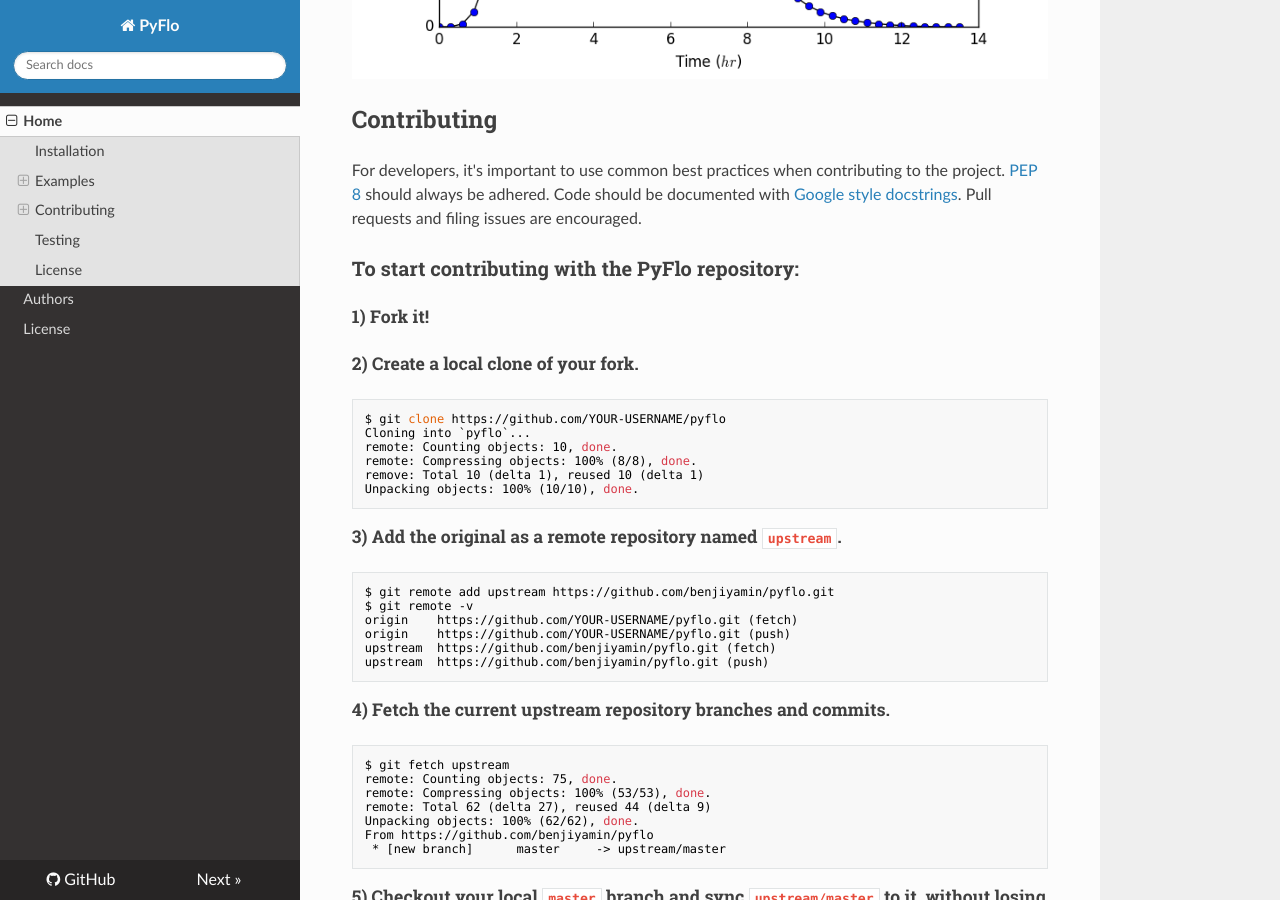
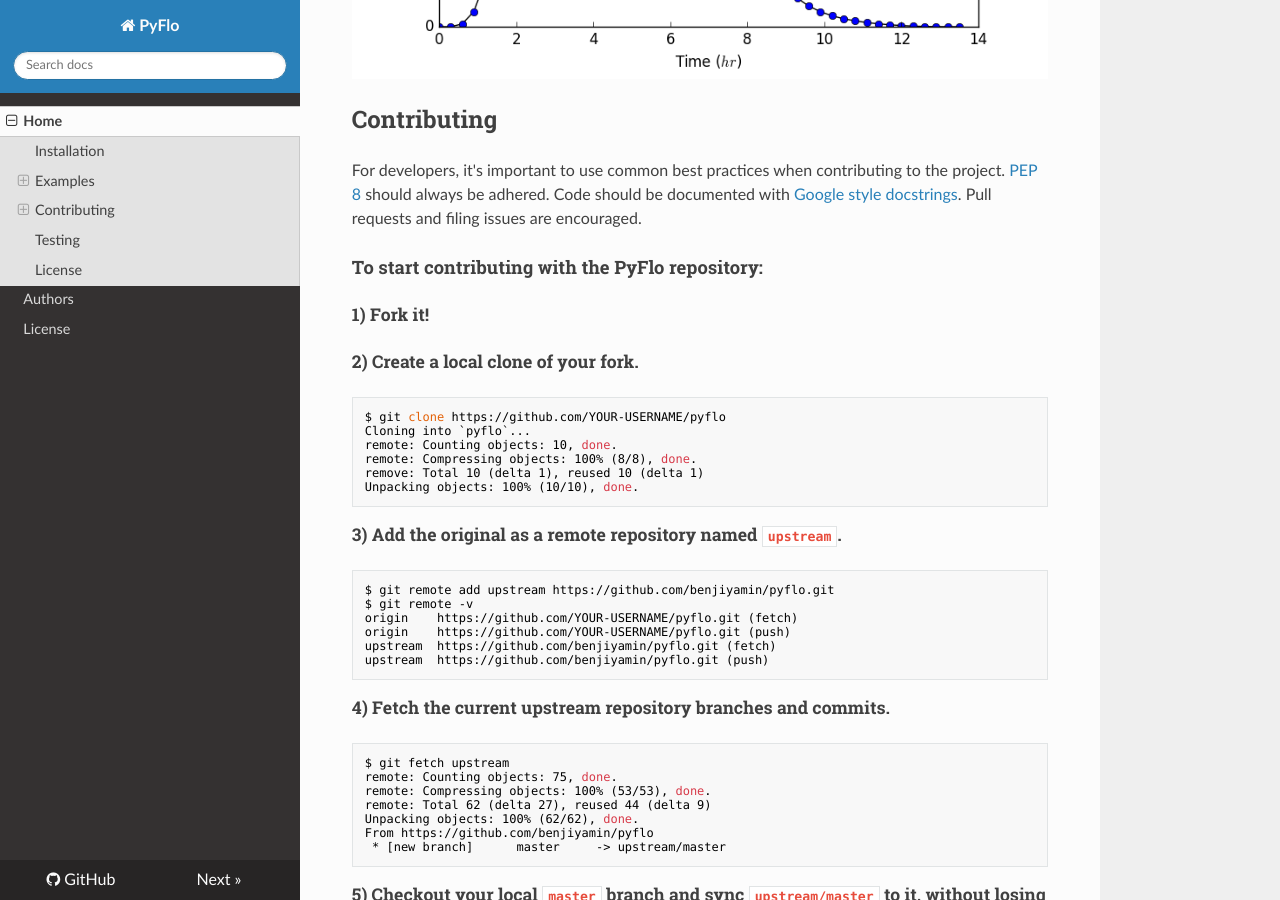
Before and after one commit to benjiyamin/pyflo, an MkDocs documentation site: the page built from docs/index.md, in a window 1280 px wide and 900 px high, scrolled down 3114 px. Built offline with MkDocs 1.6.1, drawn with Linux system fonts in a browser that asks for light colours; nearby versions of some CDN libraries; old or Windows-style settings are respelled for this version of MkDocs.

```diff
--- a/docs/index.md
+++ b/docs/index.md
@@ -126,7 +126,7 @@ For developers, it's important to use common best practices when contributing to
 documented with [Google style docstrings](http://sphinxcontrib-napoleon.readthedocs.io/en/latest/example_google.html).
 Pull requests and filing issues are encouraged.
 
-### To start contributing with the PyFlo repository:
+#### To start contributing with the PyFlo repository:
 
 ##### 1) Fork it!
 
```
Also changed, not shown: README.md (+1 -1 lines).
